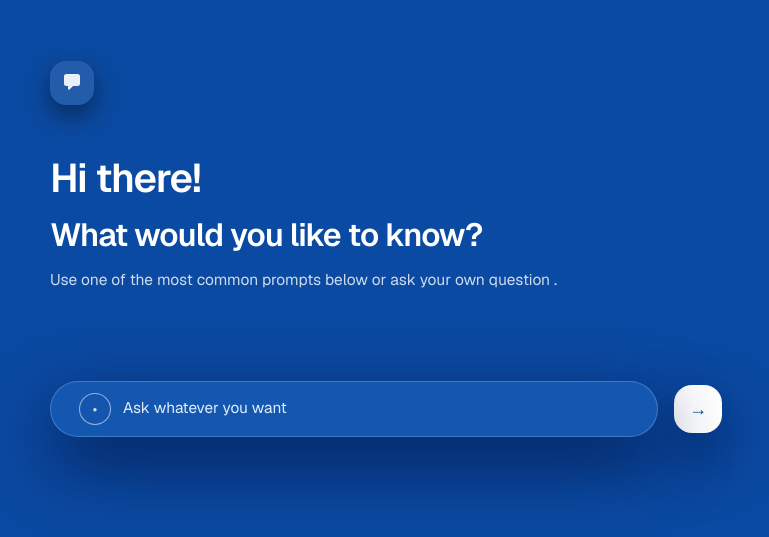
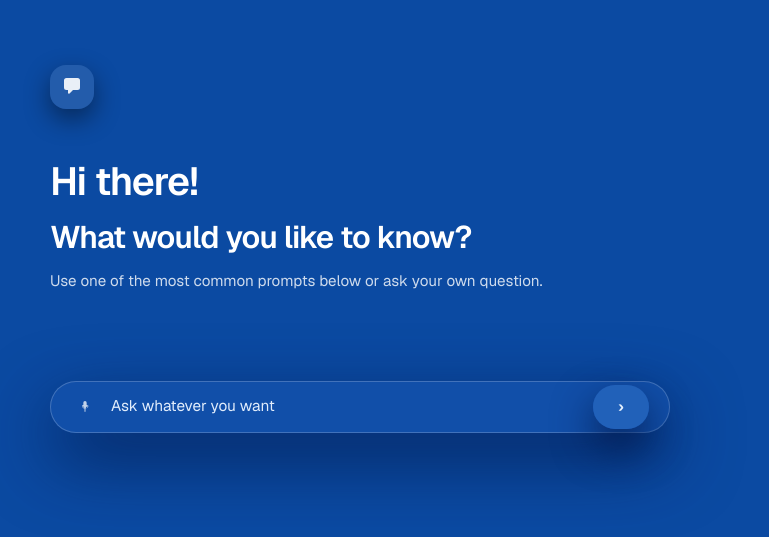
Before and after one commit to katherinek727/full_stack_test_f, a Next.js app: page / in a window 1280 px wide. Shown: the part 151-688 px from the top of the page, without its empty margins (254-1023 px from the left). Built offline with nearby package versions, Linux system fonts and the light colour scheme.

Commit message:
improve interface - layout

```diff
--- a/app/page.tsx
+++ b/app/page.tsx
@@ -17,37 +17,42 @@ export default function Home() {
           </div>
 
           <section className="space-y-3">
-            <h1 className="text-[2.5rem] font-semibold leading-tight tracking-tight">
+            <h1 className="text-[2.45rem] font-semibold leading-tight tracking-tight">
               Hi there!
             </h1>
-            <p className="text-[2rem] font-semibold leading-tight tracking-tight">
+            <p className="text-[1.95rem] font-semibold leading-tight tracking-tight">
               What would you like to know?
             </p>
-            <p className="max-w-xl text-[0.97rem] leading-relaxed text-white/80">
-              Use one of the most common prompts below or ask your own question
-              .
+            <p className="max-w-xl text-[0.95rem] leading-relaxed text-white/80">
+              Use one of the most common prompts below or ask your own question.
             </p>
           </section>
 
           <div className="mt-10 flex flex-col gap-6">
-            <div className="flex items-center gap-4">
-              <div className="relative flex h-[56px] w-full max-w-[720px] flex-1 items-center rounded-full border border-white/20 bg-[rgba(21,88,178,0.98)] px-7 text-sm text-white/80 shadow-[0_26px_70px_rgba(3,26,77,0.9)]">
-                <button
-                  type="button"
-                  className="mr-3 inline-flex h-8 w-8 items-center justify-center rounded-full border border-[rgba(255,255,255,0.55)] bg-[rgba(23,86,175,0.9)] text-xs text-white/80"
-                >
-                  <span className="text-[0.5rem] leading-none">●</span>
-                </button>
+            <div className="flex items-center">
+              <div className="relative flex h-[52px] w-full max-w-[620px] flex-1 items-center rounded-full border border-white/20 bg-[rgba(18,80,170,0.98)] px-5 text-sm text-white/80 shadow-[0_26px_70px_rgba(3,26,77,0.8)]">
+                <div className="mr-3 flex h-7 w-7 items-center justify-center rounded-full bg-transparent text-white/75">
+                  <svg
+                    viewBox="0 0 24 24"
+                    aria-hidden="true"
+                    className="h-4 w-4"
+                  >
+                    <path
+                      d="M12 3a2.5 2.5 0 0 0-2.5 2.5v5A2.5 2.5 0 0 0 12 13a2.5 2.5 0 0 0 2.5-2.5v-5A2.5 2.5 0 0 0 12 3Zm-4 7.5A4 4 0 0 0 12 14.5a4 4 0 0 0 4-4V9h-1.5v1.5a2.5 2.5 0 0 1-5 0V9H8v1.5Zm3.25 5.13V19h1.5v-3.37A5.5 5.5 0 0 1 18.5 10H17a4 4 0 0 1-8 0H7.5a5.5 5.5 0 0 1 3.75 5.63Z"
+                      fill="currentColor"
+                    />
+                  </svg>
+                </div>
                 <span className="flex-1 truncate text-[0.96rem] text-[rgba(234,244,255,0.96)]">
                   Ask whatever you want
                 </span>
+                <button
+                  type="button"
+                  className="ml-4 flex h-[44px] w-[56px] items-center justify-center rounded-[22px] bg-[rgba(34,97,186,0.98)] text-[rgba(234,244,255,0.98)] shadow-[0_18px_40px_rgba(3,26,77,0.9)]"
+                >
+                  <span className="text-base font-semibold leading-none">›</span>
+                </button>
               </div>
-              <button
-                type="button"
-                className="inline-flex h-12 w-12 items-center justify-center rounded-[18px] bg-white text-[#0B4AA2] shadow-[0_24px_60px_rgba(3,26,77,0.9)] transition-transform hover:-translate-y-0.5 hover:shadow-[0_30px_72px_rgba(3,26,77,0.95)]"
-              >
-                <span className="text-lg font-semibold leading-none">→</span>
-              </button>
             </div>
           </div>
         </div>
```
